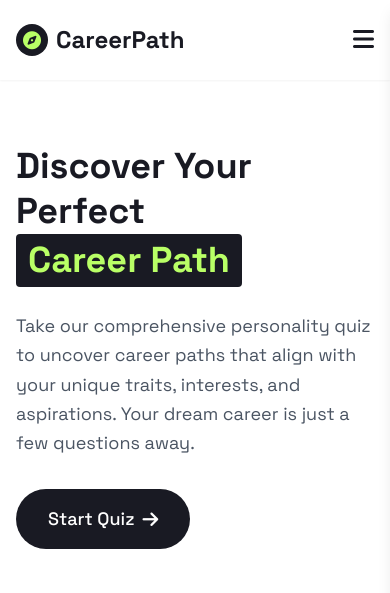
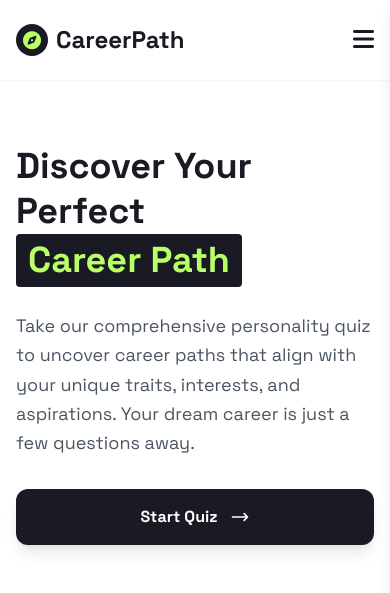
Before and after one commit to Jim-Hadjili/Career_Quiz_App, a PHP site: page / in a window 390 px wide. Shown: the top 593 px of the page. Run offline with PHP 8.4, Linux system fonts and the light colour scheme; some libraries are stand-ins or nearby versions; grey boxes are pictures that could not be loaded.

Commit message:
Enhance button styles and accessibility in footer, hero, and navigation sections for improved user experience

```diff
--- a/Content/Sections/footerCTA_Section.php
+++ b/Content/Sections/footerCTA_Section.php
@@ -11,14 +11,34 @@
                     </p>
 
                     <div class="flex flex-col sm:flex-row gap-4 justify-center md:justify-start">
-                        <button onclick="startQuiz()" class="bg-dark text-white px-8 py-4 rounded-full text-md font-medium hover:bg-lime hover:text-black transition-all inline-flex items-center justify-center space-x-3">
-                            <span>Take Quiz Now</span>
-                            <i class="fas fa-arrow-right"></i>
+                        <button
+                            type="button"
+                            onclick="startQuiz()"
+                            class="group relative inline-flex items-center justify-center gap-3 px-8 py-4 bg-dark hover:bg-lime hover:text-black text-white font-medium rounded-xl transition-all duration-300 shadow-lg hover:shadow-xl focus:outline-none focus:ring-4 focus:ring-lime-500/30 focus:ring-offset-2 w-full md:w-auto transform hover:scale-105 overflow-hidden"
+                            aria-label="Take Quiz Now"
+                        >
+                            <!-- Animated gradient overlay -->
+                            <div class="absolute inset-0 bg-gradient-to-r from-white/0 via-white/20 to-white/0 -translate-x-full group-hover:translate-x-full transition-transform duration-1000"></div>
+                            <span class="relative z-10">Take Quiz Now</span>
+                            <!-- Arrow Right Icon -->
+                            <svg xmlns="http://www.w3.org/2000/svg" class="h-5 w-5 group-hover:translate-x-1 transition-transform duration-300 relative z-10" fill="none" viewBox="0 0 24 24" stroke="currentColor">
+                                <path stroke-linecap="round" stroke-linejoin="round" stroke-width="2" d="M17 8l4 4m0 0l-4 4m4-4H3" />
+                            </svg>
                         </button>
 
-                        <button onclick="createAccount()" class="bg-white text-dark border-2 border-dark px-8 py-4 rounded-full text-md font-medium hover:bg-dark hover:text-white transition-all inline-flex items-center justify-center space-x-3">
-                            <i class="fas fa-user-plus"></i>
-                            <span>Create Account</span>
+                        <button
+                            type="button"
+                            onclick="createAccount()"
+                            class="group relative inline-flex items-center justify-center gap-3 px-8 py-4 bg-white text-dark border-2 border-dark font-medium rounded-xl transition-all duration-300 shadow-lg hover:bg-dark hover:text-white hover:shadow-xl focus:outline-none focus:ring-4 focus:ring-lime-500/30 focus:ring-offset-2 w-full md:w-auto transform hover:scale-105 overflow-hidden"
+                            aria-label="Create Account"
+                        >
+                            <!-- Animated gradient overlay -->
+                            <div class="absolute inset-0 bg-gradient-to-r from-black/0 via-black/10 to-black/0 -translate-x-full group-hover:translate-x-full transition-transform duration-1000"></div>
+                            <!-- User Icon (slightly rotates on hover) -->
+                            <svg xmlns="http://www.w3.org/2000/svg" class="h-5 w-5 group-hover:rotate-12 transition-transform duration-300 relative z-10" viewBox="0 0 20 20" fill="currentColor">
+                                <path d="M10 10a4 4 0 100-8 4 4 0 000 8zm0 2c-3.314 0-6 1.343-6 3v1a1 1 0 001 1h10a1 1 0 001-1v-1c0-1.657-2.686-3-6-3z"/>
+                            </svg>
+                            <span class="relative z-10">Create Account</span>
                         </button>
                     </div>
 
--- a/Content/Sections/heroSection.php
+++ b/Content/Sections/heroSection.php
@@ -8,9 +8,20 @@
                 <p class="text-lg md:text-xl text-gray-600 mb-8 leading-relaxed">
                     Take our comprehensive personality quiz to uncover career paths that align with your unique traits, interests, and aspirations. Your dream career is just a few questions away.
                 </p>
-                <button onclick="startQuiz()" class="bg-dark text-white px-8 py-4 rounded-full text-lg font-medium hover:bg-opacity-90 transition-all inline-flex items-center space-x-2">
-                    <span>Start Quiz</span>
-                    <i class="fas fa-arrow-right"></i>
+                <button
+                    type="button"
+                    onclick="startQuiz()"
+                    class="group relative inline-flex items-center justify-center gap-3 px-8 py-4 bg-dark text-white font-bold rounded-xl transition-all duration-300 shadow-lg hover:shadow-xl focus:outline-none focus:ring-4 focus:ring-lime-500/30 focus:ring-offset-2 w-full md:w-auto transform hover:scale-105 overflow-hidden"
+                    aria-label="Start Quiz">
+                    <!-- Animated gradient overlay -->
+                    <div class="absolute inset-0 bg-gradient-to-r from-white/0 via-white/20 to-white/0 -translate-x-full group-hover:translate-x-full transition-transform duration-1000"></div>
+
+                    <span class="relative z-10">Start Quiz</span>
+
+                    <!-- Arrow Right Icon -->
+                    <svg xmlns="http://www.w3.org/2000/svg" class="h-5 w-5 group-hover:translate-x-1 transition-transform duration-300 relative z-10" fill="none" viewBox="0 0 24 24" stroke="currentColor">
+                        <path stroke-linecap="round" stroke-linejoin="round" stroke-width="2" d="M17 8l4 4m0 0l-4 4m4-4H3" />
+                    </svg>
                 </button>
             </div>
             <div class="relative">
--- a/Content/Sections/navHeader.php
+++ b/Content/Sections/navHeader.php
@@ -5,17 +5,25 @@
                 <div class="w-8 h-8 bg-dark rounded-full flex items-center justify-center">
                     <i class="fas fa-compass text-lime text-lg"></i>
                 </div>
-                <span class="text-2xl font-bold">CareerPath</span>
+                <span class="text-2xl md:text-xl lg:text-3xl font-bold">CareerPath</span>
             </div>
 
             <div class="hidden md:flex items-center space-x-8">
-                <a href="#home" class="hover:text-lime transition-colors">Home</a>
-                <a href="#about" class="hover:text-lime transition-colors">About</a>
-                <a href="#how-it-works" class="hover:text-lime transition-colors">How It Works</a>
-                <a href="#quiz-guide" class="hover:text-lime transition-colors">Quiz Guide</a>
-                <a href="#careers" class="hover:text-lime transition-colors">Careers</a>
-                <button onclick="startQuiz()" class="bg-dark text-white px-6 py-3 rounded-full hover:bg-opacity-90 transition-all">
-                    Sign Up
+                <a href="#home" class="hover:text-lime transition-colors text-base md:text-sm lg:text-lg">Home</a>
+                <a href="#about" class="hover:text-lime transition-colors text-base md:text-sm lg:text-lg">About</a>
+                <a href="#how-it-works" class="hover:text-lime transition-colors text-base md:text-sm lg:text-lg">How It Works</a>
+                <a href="#quiz-guide" class="hover:text-lime transition-colors text-base md:text-sm lg:text-lg">Quiz Guide</a>
+                <a href="#careers" class="hover:text-lime transition-colors text-base md:text-sm lg:text-lg">Careers</a>
+                <button
+                    type="button"
+                    onclick="startQuiz()"
+                    class="group relative inline-flex items-center justify-center gap-2 px-6 py-2 bg-dark text-white rounded-xl transition-all duration-300 shadow-lg hover:shadow-xl focus:outline-none focus:ring-4 focus:ring-lime-500/30 focus:ring-offset-2 w-full md:w-auto transform hover:scale-105 overflow-hidden text-sm md:text-sm lg:text-lg"
+                    aria-label="Sign Up">
+                    <!-- Animated gradient overlay -->
+                    <div class="absolute inset-0 bg-gradient-to-r from-white/0 via-white/20 to-white/0 -translate-x-full group-hover:translate-x-full transition-transform duration-1000"></div>
+                    <span class="relative z-10 flex items-center gap-2">
+                        Sign Up
+                    </span>
                 </button>
             </div>
 
@@ -46,8 +54,16 @@
             <a href="#how-it-works" class="block py-2 hover:text-lime transition-colors">How It Works</a>
             <a href="#quiz-guide" class="block py-2 hover:text-lime transition-colors">Quiz Guide</a>
             <a href="#careers" class="block py-2 hover:text-lime transition-colors">Careers</a>
-            <button onclick="startQuiz()" class="w-full bg-dark text-white px-6 py-3 rounded-full hover:bg-opacity-90 transition-all">
-                Sign Up
+            <button
+                type="button"
+                onclick="startQuiz()"
+                class="group relative inline-flex items-center justify-center gap-2 px-6 py-2 bg-dark text-white rounded-xl transition-all duration-300 shadow-lg hover:shadow-xl focus:outline-none focus:ring-4 focus:ring-lime-500/30 focus:ring-offset-2 w-full md:w-auto transform hover:scale-105 overflow-hidden text-sm md:text-sm lg:text-lg"
+                aria-label="Sign Up">
+                <!-- Animated gradient overlay -->
+                <div class="absolute inset-0 bg-gradient-to-r from-white/0 via-white/20 to-white/0 -translate-x-full group-hover:translate-x-full transition-transform duration-1000"></div>
+                <span class="relative z-10 flex items-center gap-2">
+                    Sign Up
+                </span>
             </button>
         </div>
     </div>
```
